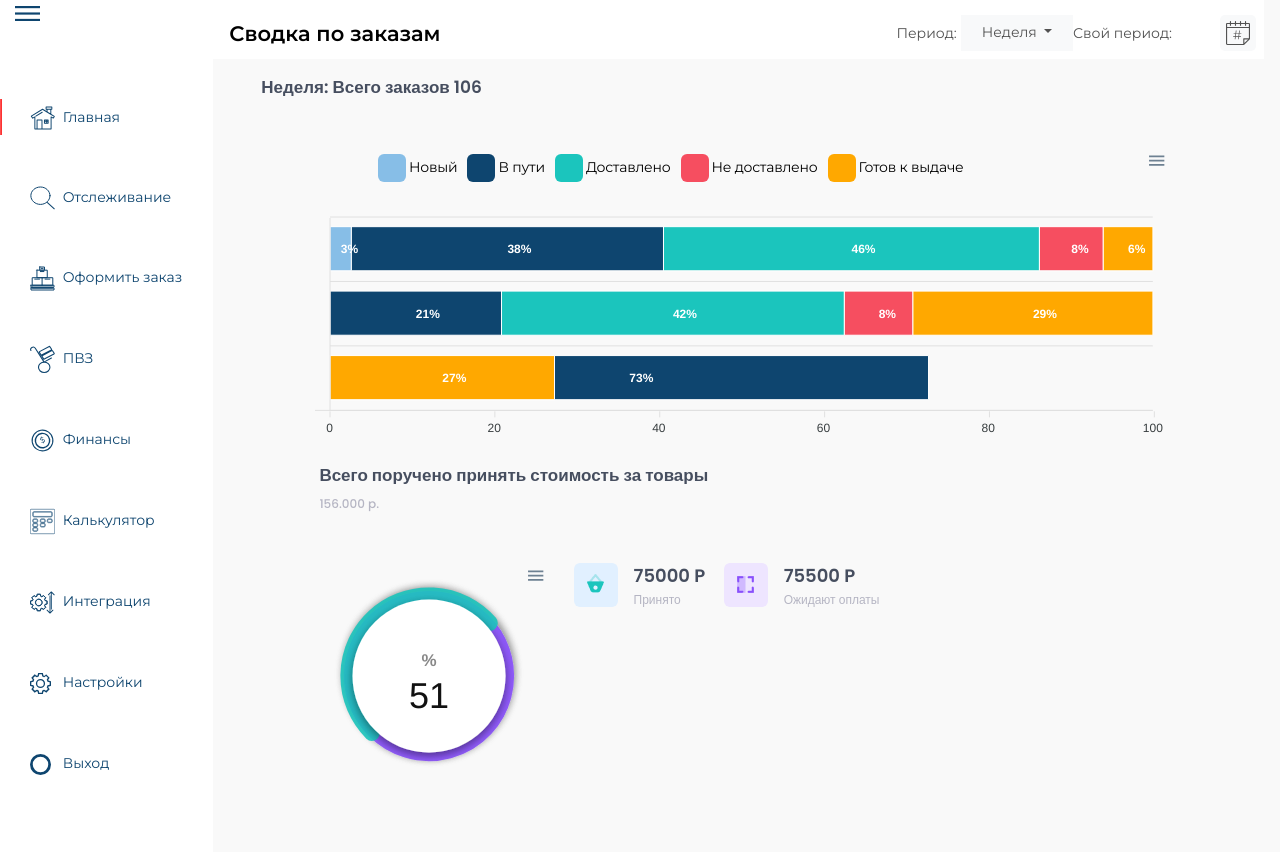
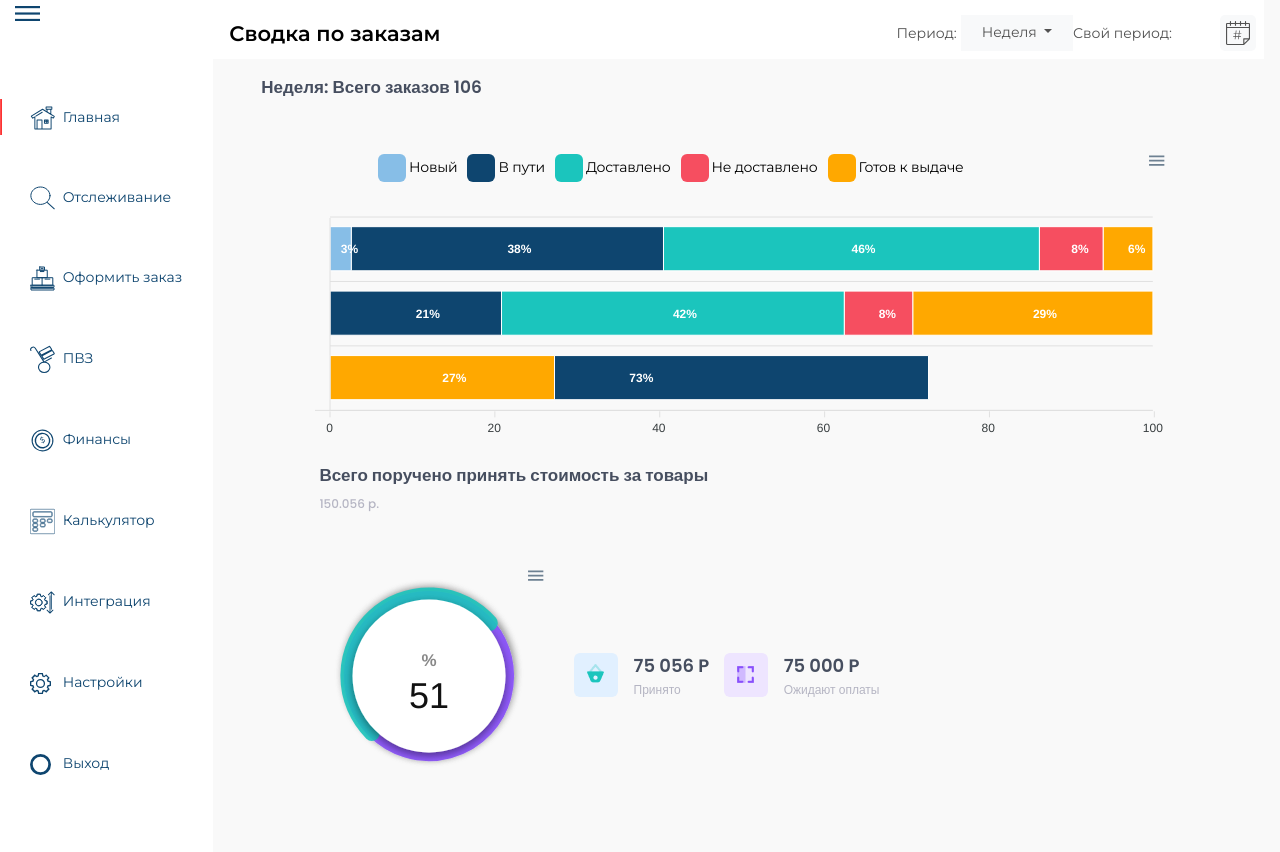
Before and after one commit to MarinaVector/kittest, a Yii app: template kittest/views/site/index.php in a window 1280 px wide. Shown: the part 131-983 px from the top of the page. Run offline with PHP 8.4 and a stand-in for Yii, Linux system fonts and the light colour scheme; the template is opened without the code that fills it, so the values that code supplies are empty; style sheets or scripts are compiled from the project's sources; some libraries are stand-ins or nearby versions.

Commit message:
Front chart aligh center $ padding

```diff
--- a/kittest/views/site/index.php
+++ b/kittest/views/site/index.php
@@ -50,9 +50,9 @@ $this->registerMetaTag([
                 <div id="chart">
                 </div>
                 <h3 class="orders-view__title pl-3 pb-1">Всего поручено принять стоимость за товары</h3>
-                <p class="orders-view__subtitle pl-3 mb-5">156.000 p.</p>
+                <p class="orders-view__subtitle pl-3 mb-5">150.056 p.</p>
 
-                <div class="row">
+                <div class="row align-items-center pb-5">
                     <div class="col-xl-3 col-lg-4 col-12 col-md-7">
                         <div class="campaign-chart" id="campaignChart"></div>
                     </div>
@@ -63,7 +63,7 @@ $this->registerMetaTag([
                                                                                    alt="принят" src="images/cart.png"></div>
                             </div>
                             <div class="col-8 px-0">
-                                <h6 class="orders-view__summ">75000 P</h6>
+                                <h6 class="orders-view__summ">75 056 P</h6>
                                 <p class="orders-view__subtitle">Принято</p>
                             </div>
                         </div>
@@ -76,7 +76,7 @@ $this->registerMetaTag([
                                                                                 alt="ждет оплаты" src="images/wait.png"></div>
                             </div>
                             <div class="col-8 px-0">
-                                <h6 class="orders-view__summ">75500 P</h6>
+                                <h6 class="orders-view__summ">75 000 P</h6>
                                 <p class="orders-view__subtitle">Ожидают оплаты</p>
                             </div>
                         </div>
```
Also changed, not shown: 1 other file.
